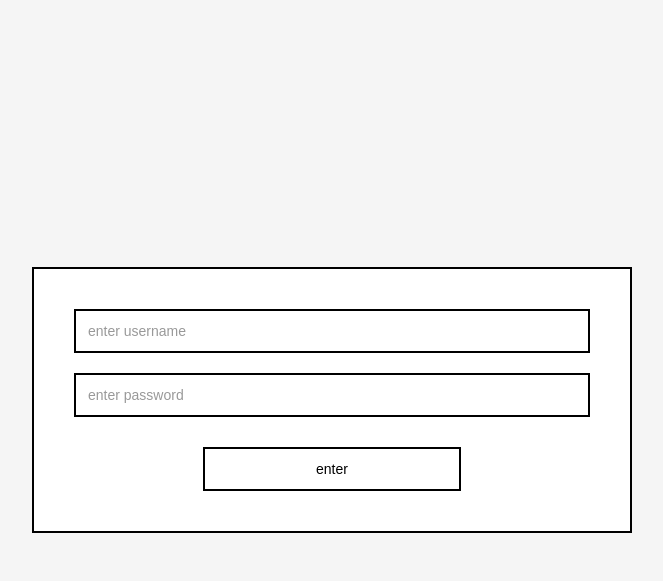
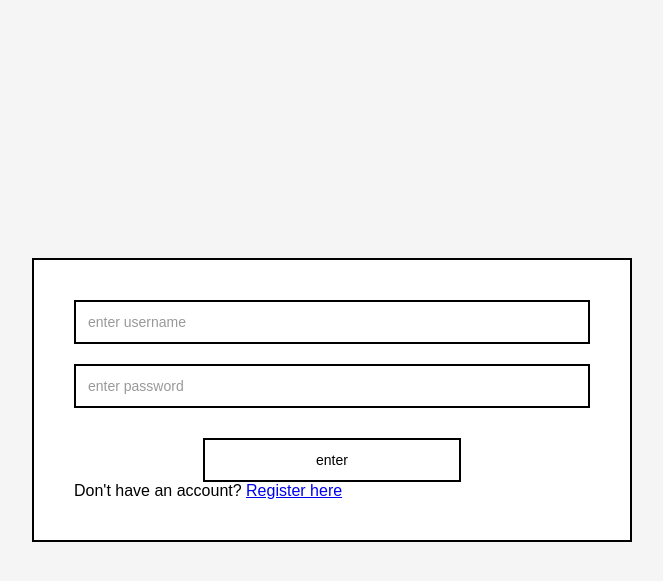
Before and after one commit to IHaveNoIdea-HAH/Software-Development-Assignment-1, a Flask app: page /login in a window 1280 px wide. Shown: the top 581 px of the page, without its empty margins (308-971 px from the left). Run offline with Flask 2, Linux system fonts and the light colour scheme.

Commit message:
Login page update
If you don't have account, pressing the link takes you to the register page

```diff
--- a/backend/app/templates/login.html
+++ b/backend/app/templates/login.html
@@ -23,6 +23,10 @@
 
         <div id="login_result"></div>
 
+        <div class="register-link">
+            Don't have an account? <a href="/register">Register here</a>
+        </div>
+
     </div>
 
     <script src="http://localhost:5000/static/js/loginpageJava.js"></script>
```
